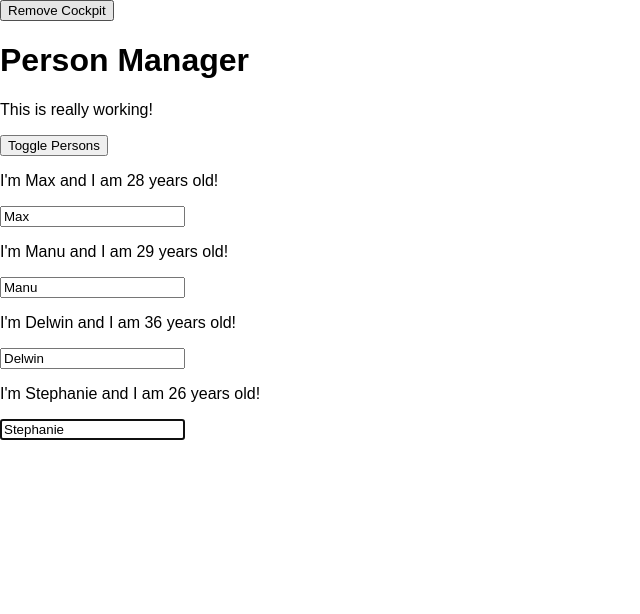
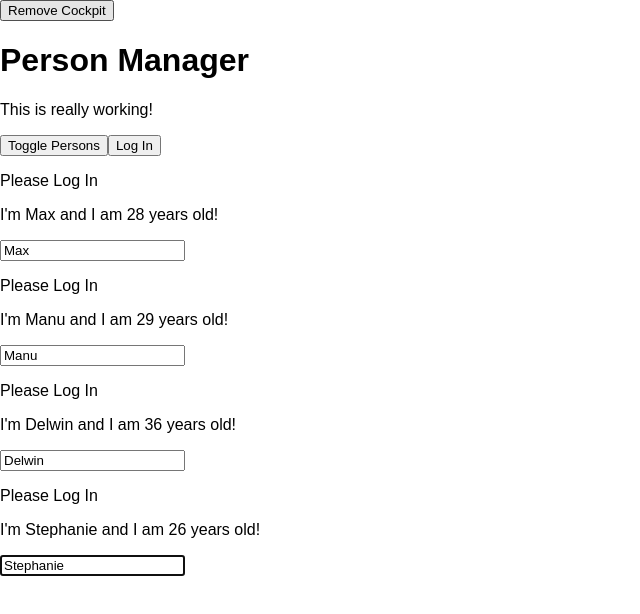
Before and after one commit to delwinbest/react-complete-guide-LEGACY, a React app: page / in a window 1280 px wide. Shown: the top 614 px of the page, without its empty margins (0-640 px from the left). Built offline with nearby package versions, Linux system fonts and the light colour scheme.

Commit message:
using context API to pass data between components

```diff
--- a/src/components/Cockpit/Cockpit.js
+++ b/src/components/Cockpit/Cockpit.js
@@ -1,5 +1,6 @@
 import React, { useEffect, useRef } from 'react';
 import classes from './Cockpit.css';
+import AuthContext from '../../context/auth-context';
 
 const cockpit = (props) => {
   // useEffect(() => {
@@ -61,6 +62,9 @@
               className={btnClasses}
               onClick={props.clicked}>
               Toggle Persons</button>
+          <AuthContext.Consumer>
+            {(context) => <button onClick={context.login}>Log In</button>}
+          </AuthContext.Consumer>
       </div>
   );
 };
--- a/src/components/Persons/Person/Person.js
+++ b/src/components/Persons/Person/Person.js
@@ -4,6 +4,7 @@
 import classes from './Person.css';
 import Aux from '../../../hoc/Auxiliary';
 import withClass from '../../../hoc/withClass';
+import AuthContext from '../../../context/auth-context';
 
 class Person extends Component {
 //const person = ( props ) => {
@@ -20,6 +21,9 @@
         console.log('[Person.js] rendering...');
         return (
         <Aux>
+            <AuthContext.Consumer>
+            {(context) => context.authenticated ? <p>Authenticated!</p> : <p>Please Log In</p>}
+            </AuthContext.Consumer>
             <p onClick={this.props.click}>
                 I'm {this.props.name} and I am {this.props.age} years old!</p>
             <p>{this.props.children}</p>
--- a/src/components/Persons/Persons.js
+++ b/src/components/Persons/Persons.js
@@ -41,7 +41,7 @@
 
   render() {
     console.log('[Persons.js] rendering...');
-    return this.props.persons.map((person, index) => {
+    return (this.props.persons.map((person, index) => {
       return (
       <Person
         click={() => this.props.clicked(index)}
@@ -49,11 +49,11 @@
         age={person.age}
         key={person.id}
         changed={(event) => this.props.changed(event, person.id)}
+        isAuth={this.props.isAuthenticated}
         />
       );
-    });
-
-  }
+    })
+    );}
 };
 
 export default Persons;
--- a/src/containers/App.js
+++ b/src/containers/App.js
@@ -5,6 +5,7 @@
 import Cockpit from '../components/Cockpit/Cockpit';
 import withClass from '../hoc/withClass';
 import Aux from '../hoc/Auxiliary';
+import AuthContext from '../context/auth-context';
 
 class App extends Component {
 
@@ -23,7 +24,8 @@
     otherState: 'some other value',
     showPersons: false,
     showCockpit: true,
-    changeCounter: 0
+    changeCounter: 0,
+    authenticated: false
   }
 
   static getDerivedStateFromProps(props, state) {
@@ -80,6 +82,9 @@
     this.setState({showPersons: !doesShow});
   }
 
+  loginHandler = () => {
+    this.setState({authenticated: true});
+  }
   render () {
     console.log('[App.js] render');
     let persons = null;
@@ -88,7 +93,8 @@
       persons = (
         <Persons persons={this.state.persons}
           clicked={this.deletePersonHandler}
-          changed={this.nameChangedHandler} />
+          changed={this.nameChangedHandler}
+          isAuthenticated={this.state.authenticated} />
       );
 
     }
@@ -96,6 +102,9 @@
     return (
       <Aux>
         <button onClick={() => {this.setState({showCockpit: false})}}>Remove Cockpit</button>
+        <AuthContext.Provider value={{
+          authenticated: this.state.authenticated,
+          login: this.loginHandler}}>
           {this.state.showCockpit ? (
             <Cockpit
             title={this.props.appTitle}
@@ -103,8 +112,10 @@
             //persons={this.state.persons}
             personsLength={this.state.persons.length}
             clicked={this.togglePersonsHandler}
+            login={this.loginHandler}
             />) : null }
           {persons}
+        </AuthContext.Provider>
       </Aux>
     );
   }
--- /dev/null
+++ b/src/context/auth-context.js
@@ -0,0 +1,8 @@
+import React from 'react';
+
+const authContext = React.createContext({
+    authenticated: false,
+    login: () => {}
+});
+
+export default authContext;
```
Lines whose indentation alone changed are shown as unchanged.
